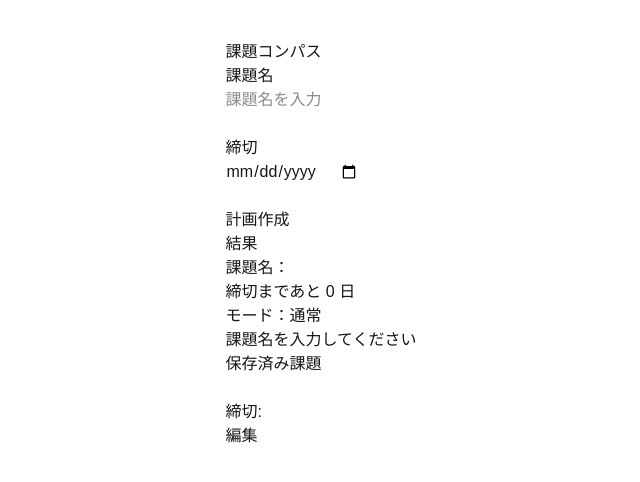
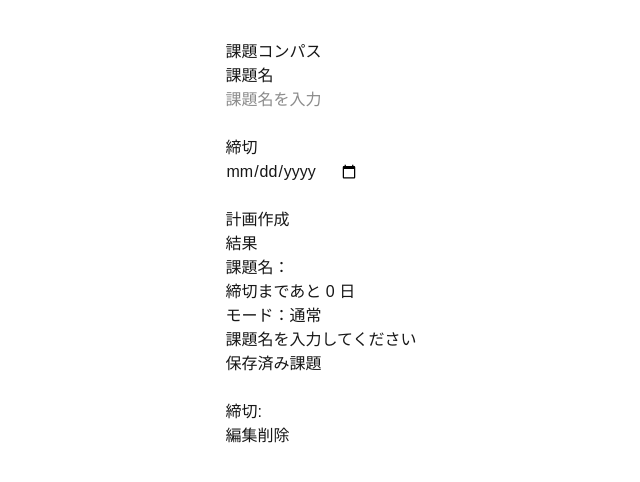
Before and after one commit to kippeicreator/task-assistant, a Next.js app: page / in a window 1280 px wide. Both pictures are taken after a click on the button "計画作成". Shown: the top 482 px of the page, without its empty margins (311-951 px from the left). Built offline with nearby package versions, Linux system fonts and the light colour scheme.

Commit message:
feat: add task deletion

```diff
--- a/app/page.tsx
+++ b/app/page.tsx
@@ -51,6 +51,13 @@ export default function Home() {
     setEditingTaskId(null);
   };
 
+  const deleteTask = (id: string) => {
+    const updatedTasks = tasks.filter((task) => task.id !== id);
+
+    setTasks(updatedTasks);
+    saveTasks(updatedTasks);
+  };
+
   return (
     <div className={styles.container}>
       <h1>課題コンパス</h1>
@@ -65,7 +72,11 @@ export default function Home() {
 
       <ResultCard result={result} className={styles.resultText} />
 
-      <TaskList tasks={tasks} onEdit={startEditingTask} />
+      <TaskList
+        tasks={tasks}
+        onEdit={startEditingTask}
+      onDelete={deleteTask}
+       />
     </div>
   );
 }
--- a/components/TaskList.tsx
+++ b/components/TaskList.tsx
@@ -3,9 +3,10 @@ import type { Task } from "@/types/task";
 type TaskListProps = {
     tasks: Task[];
     onEdit: (task: Task) => void;
+    onDelete: (id: string) => void;
 };
 
-export default function TaskList({ tasks, onEdit }: TaskListProps) {
+export default function TaskList({ tasks, onEdit, onDelete }: TaskListProps) {
     if (tasks.length === 0) {
         return <p>保存された課題はありません。</p>;
     }
@@ -22,6 +23,7 @@ export default function TaskList({ tasks, onEdit }: TaskListProps) {
                         締切: {task.deadline}
                         <br />
                         <button onClick={() => onEdit(task)}>編集</button>
+                        <button onClick={() => onDelete(task.id)}>削除</button>
                     </li>
                 ))}
             </ul>
```
